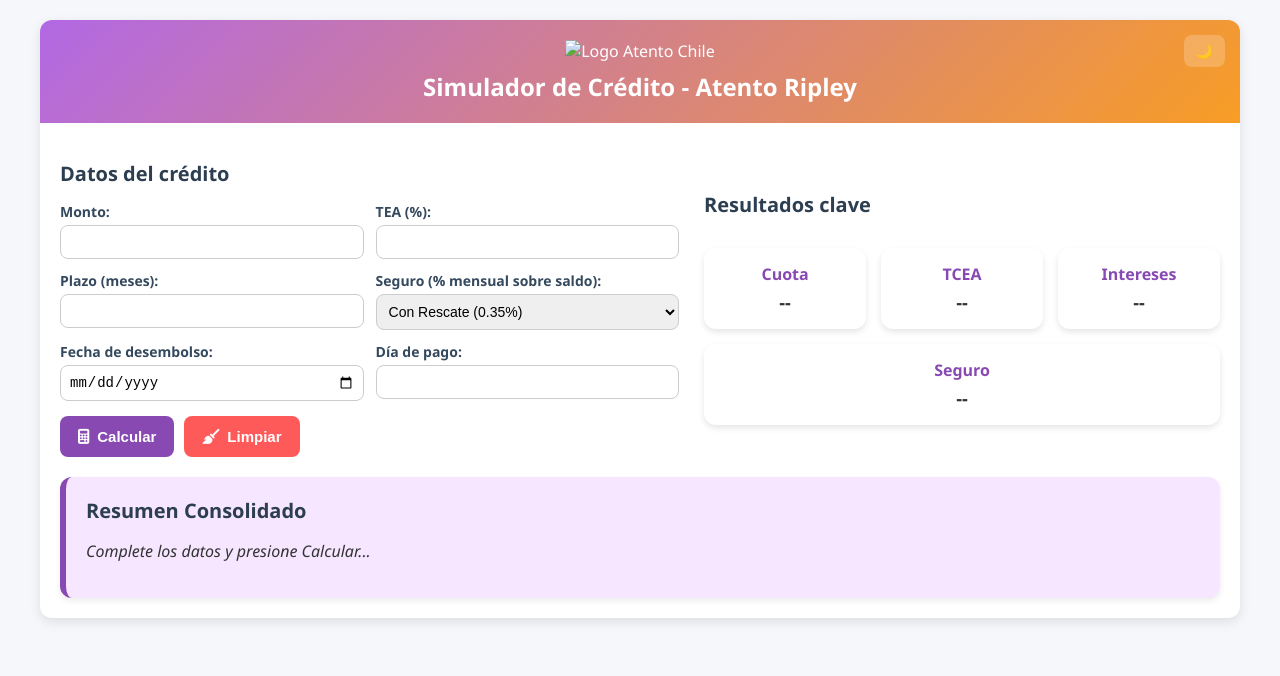
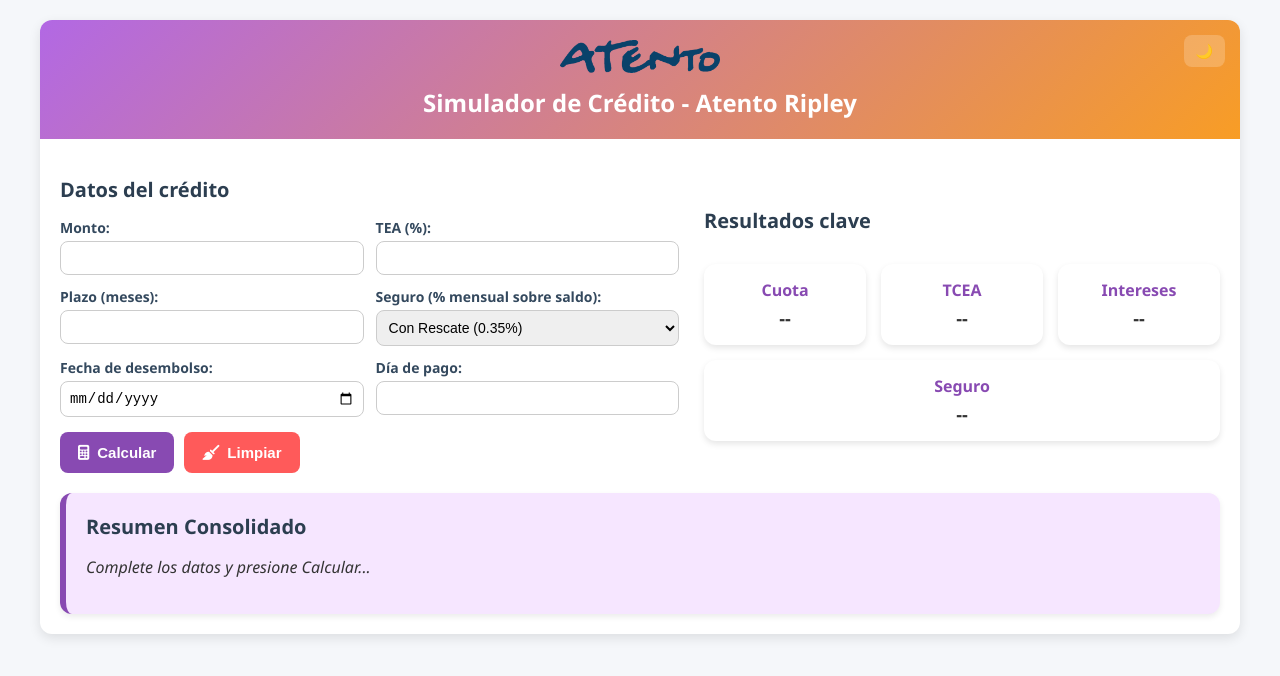
Before and after one commit to Fasb569/Simulador-Ripley-Per-, a plain HTML site: page index.html in a window 1280 px wide. Drawn offline with Linux system fonts and the light colour scheme.

Commit message:
Update index.html

```diff
--- a/index.html
+++ b/index.html
@@ -209,7 +209,7 @@
     <!-- Encabezado -->
     <header>
       <div class="logo">
-        <img src="Logotipo_Atento.png" alt="Logo Atento Chile">
+        <img src="Logo_Atento.png" alt="Logo Atento Chile">
       </div>
       <h1>Simulador de Crédito - Atento Ripley</h1>
       <button class="toggle-dark" onclick="toggleDarkMode()">🌙</button>
```
